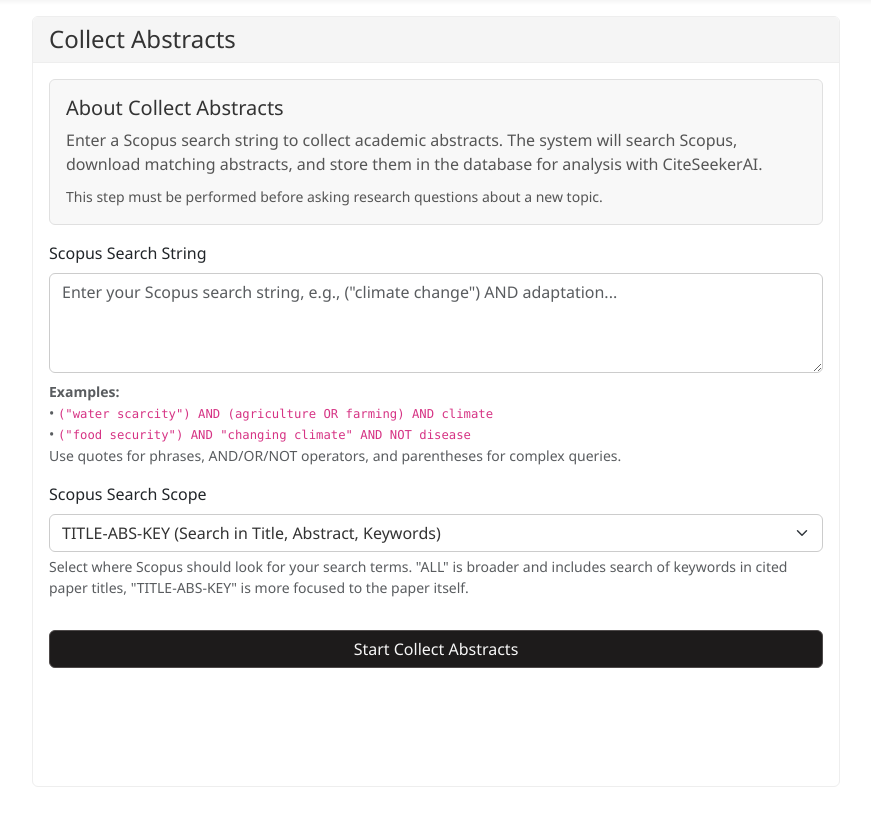
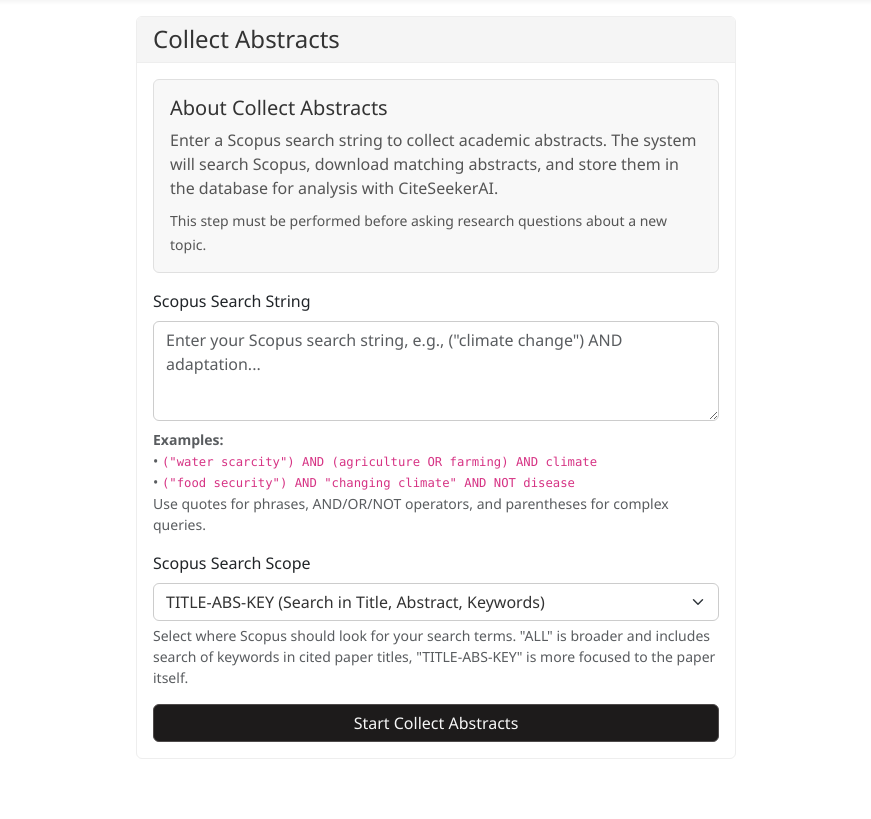
Before and after one commit to TBuskop/CiteSeekerAI, a Flask app: page /abstracts in a window 1280 px wide. Shown: the part 57-876 px from the top of the page, without its empty margins (204-1075 px from the left). Run offline with Flask 3, Linux system fonts and the light colour scheme.

Commit message:
fix: adjust layout for abstracts collection form and results display

```diff
--- a/src/web_interface/templates/abstracts.html
+++ b/src/web_interface/templates/abstracts.html
@@ -28,13 +28,16 @@
     </nav>
 
     <div class="container-fluid main-content-area">
-        <div class="row flex-grow-1 justify-content-center">
-            <div class="col-md-8 d-flex flex-column">
-                <div class="card flex-grow-1 mb-3">
+        <div class="row flex-grow-1">
+            <!-- Leftmost column removed -->
+
+            <!-- Middle Column: Form and Status - now offset to appear in the middle -->
+            <div class="col-md-6 offset-md-3 d-flex flex-column">
+                <div class="card mb-3">
                     <div class="card-header">
                         <h4 class="mb-0">Collect Abstracts</h4>
                     </div>
-                    <div class="card-body d-flex flex-column">
+                    <div class="card-body">
                         <div class="alert alert-info mb-3">
                             <h5>About Collect Abstracts</h5>
                             <p class="mb-2">
@@ -44,7 +47,7 @@
                             <p class="mb-0"><small>This step must be performed before asking research questions about a new topic.</small></p>
                         </div>
 
-                        <form id="abstract-search-form" class="flex-grow-1 d-flex flex-column">
+                        <form id="abstract-search-form">
                             <div class="mb-3">
                                 <label for="search-query" class="form-label">Scopus Search String</label>
                                 <textarea id="search-query" class="form-control" style="min-height: 100px; max-height: 200px;" placeholder='Enter your Scopus search string, e.g., ("climate change") AND adaptation...' required></textarea>
@@ -81,12 +84,15 @@
                         <div id="progress-bar" class="progress-bar progress-bar-striped progress-bar-animated" role="progressbar" style="width: 0%"></div>
                     </div>
                 </div>
+            </div>
 
-                <div id="result-container" class="card d-none flex-shrink-0">
+            <!-- Right Column: Results -->
+            <div class="col-md-3 d-flex flex-column">
+                <div id="result-container" class="card d-none flex-grow-1">
                     <div class="card-header">
                         <h4 class="mb-0">Search Results</h4>
                     </div>
-                    <div class="card-body">
+                    <div class="card-body flex-grow-1" style="overflow-y: auto;">
                         <div id="result-content"></div>
                     </div>
                 </div>
```
